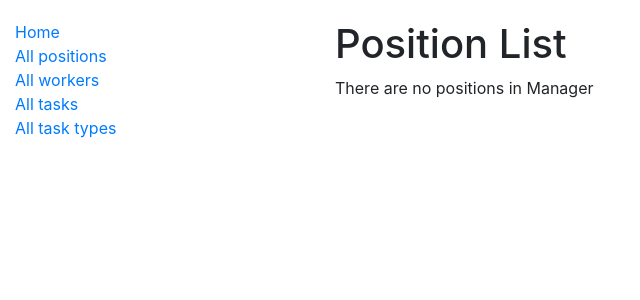
After one commit to neagarr/task_manager, a Django app: page /manager/positions/ in a window 1280 px wide. The commit adds this page. Shown: the top 300 px of the page, without its empty margins (0-640 px from the left). Run offline with Django 5.2, Linux system fonts and the light colour scheme; data that the repository does not hold is empty.

Commit message:
add positions/ in urls.py, add PositionListView, create position_list.html, add href for 'All positions' in sidebar

```diff
--- a/manager/urls.py
+++ b/manager/urls.py
@@ -1,10 +1,11 @@
 from django.urls import path
-from manager.views import index, TaskTypeListView, TaskListView
+from manager.views import index, TaskTypeListView, TaskListView, PositionListView
 
 urlpatterns = [
     path("", index, name="index"),
     path("task_types/", TaskTypeListView.as_view(), name="task_type_list"),
     path("tasks/", TaskListView.as_view(), name="task_list"),
+    path("positions/", PositionListView.as_view(), name="position_list"),
 ]
 
 app_name = "manager"
--- a/manager/views.py
+++ b/manager/views.py
@@ -2,7 +2,7 @@ from django.http import HttpResponse, HttpRequest
 from django.shortcuts import render
 from django.views import generic
 
-from .models import Worker, Task, TaskType
+from .models import Worker, Task, TaskType, Position
 
 
 def index(request: HttpRequest) -> HttpResponse:
@@ -25,3 +25,9 @@ class TaskListView(generic.ListView):
     model = Task
     template_name = "manager/task_list.html"
     context_object_name = "task_list"
+
+
+class PositionListView(generic.ListView):
+    model = Position
+    template_name = "manager/position_list.html"
+    context_object_name = "position_list"
--- a/templates/includes/sidebar.html
+++ b/templates/includes/sidebar.html
@@ -3,7 +3,7 @@
     <a href="{% url 'manager:index' %}">Home</a>
   </li>
   <li>
-    <a href='#'>All positions</a>
+    <a href="{% url 'manager:position_list' %}">All positions</a>
   </li>
   <li>
     <a href='#'>All workers</a>
--- /dev/null
+++ b/templates/manager/position_list.html
@@ -0,0 +1,14 @@
+{% extends "base.html" %}
+
+{% block content %}
+  <h1>Position List</h1>
+  {% if position_list %}
+    <ul>
+      {% for position in position_list %}
+        <li>{{ position.name }}</li>
+      {% endfor %}
+    </ul>
+  {% else %}
+      <p>There are no positions in Manager</p>
+  {% endif %}
+{% endblock %}
```
